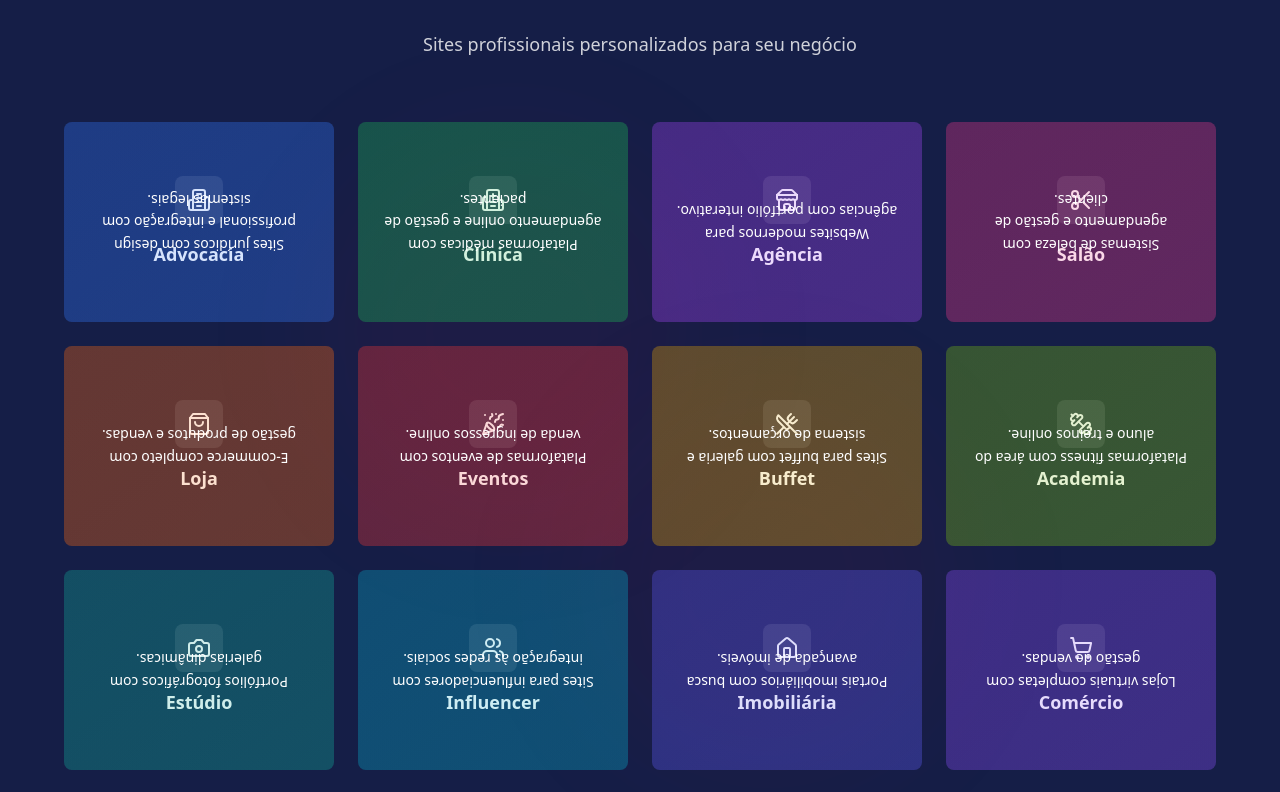
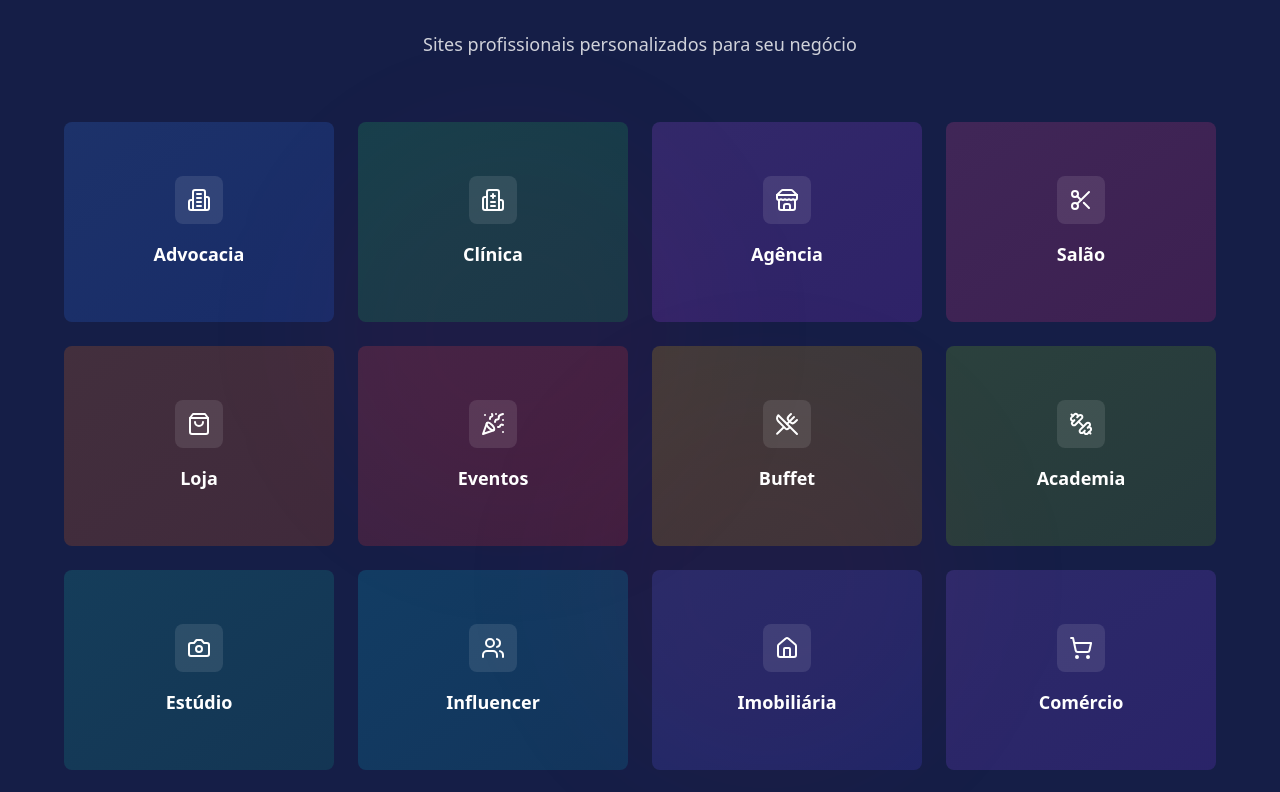
Before and after one commit to Cloves-Neto/arcadiacs, a React (Vite) app: page / in a window 1280 px wide. Shown: the part 3323-4115 px from the top of the page. Built offline with nearby package versions, Linux system fonts and the light colour scheme.

Commit message:
Improve Business Segments hover effect
The hover effect on the business segments cards will now display information on the back of the card after hovering.

```diff
--- a/src/components/BusinessSegments.tsx
+++ b/src/components/BusinessSegments.tsx
@@ -115,7 +115,7 @@ const BusinessSegments = () => {
               {/* Card Container */}
               <div className="relative h-full w-full transition-transform duration-500 preserve-3d group-hover:rotate-y-180">
                 {/* Front of card */}
-                <div className={`absolute inset-0 backface-hidden bg-gradient-to-br ${segment.color} rounded-lg p-6`}>
+                <div className={`absolute inset-0 backface-hidden bg-gradient-to-br ${segment.color} rounded-lg p-6 cursor-pointer`}>
                   <div className="flex flex-col items-center justify-center gap-4 text-white h-full">
                     <div className="p-3 bg-white/10 rounded-lg">
                       {segment.icon}
@@ -127,7 +127,7 @@ const BusinessSegments = () => {
                 </div>
 
                 {/* Back of card */}
-                <div className={`absolute inset-0 backface-hidden rotate-y-180 bg-gradient-to-br ${segment.color} rounded-lg p-6`}>
+                <div className={`absolute inset-0 backface-hidden rotate-y-180 bg-gradient-to-br ${segment.color} rounded-lg p-6 cursor-pointer opacity-0 group-hover:opacity-100 transition-opacity duration-300 delay-300`}>
                   <div className="flex flex-col items-center justify-center text-white h-full text-center">
                     <p className="text-sm leading-relaxed">
                       {segment.description}
```
